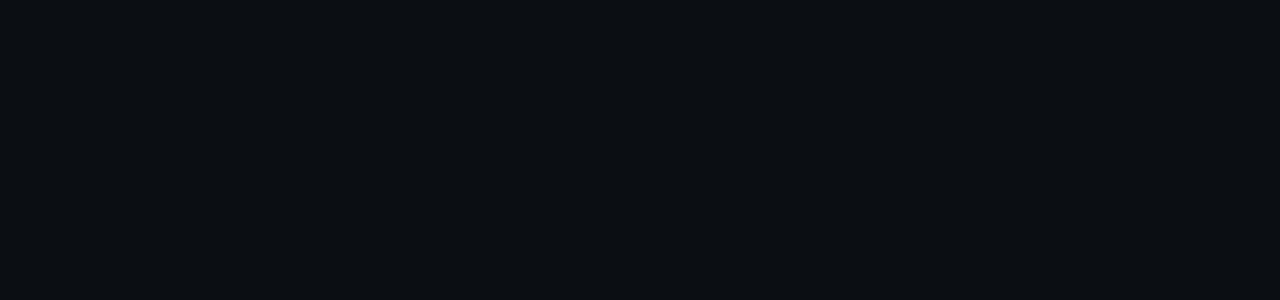
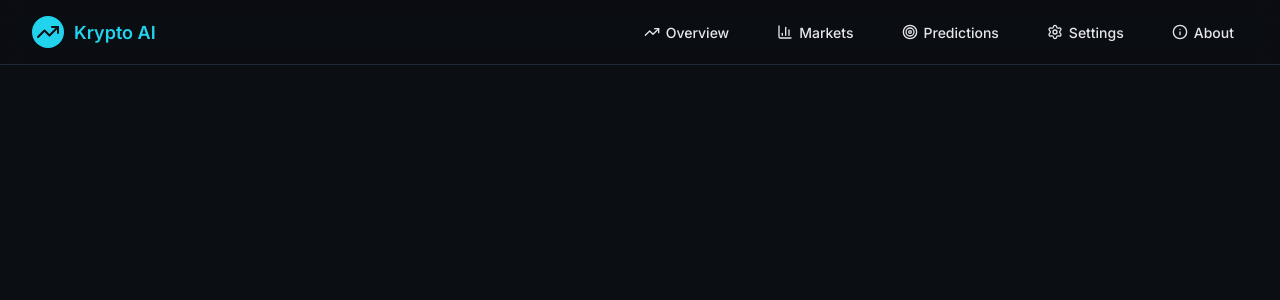
Before and after one commit to LuizMatt/krypto, a Nuxt app in the folder frontend/: page / in a window 1280 px wide. Shown: the top 300 px of the page. Built offline with nearby package versions, Linux system fonts and the light colour scheme.

Commit message:
feat: adcionando layout

```diff
--- /dev/null
+++ b/frontend/app/layouts/default.vue
@@ -0,0 +1,33 @@
+<template>
+    <div class="layout">
+        <Navbar />
+        <main class="container">
+            <slot />
+        </main>
+    </div>
+</template>
+
+<style>
+:root {
+    --header-height: 60px;
+    --bg: #0b0e13;
+    --fg: rgba(255, 255, 255, .87);
+    --muted: #9aa3ad;
+    --border: #1a2430;
+    --warning: #f4b400;
+}
+
+.layout {
+    background: var(--bg);
+    color: var(--fg);
+    min-height: 100dvh;
+}
+
+.container {
+    padding-top: var(--header-height);
+    padding-left: 24px;
+    padding-right: 24px;
+    max-width: 1100px;
+    margin: 0 auto;
+}
+</style>
```
